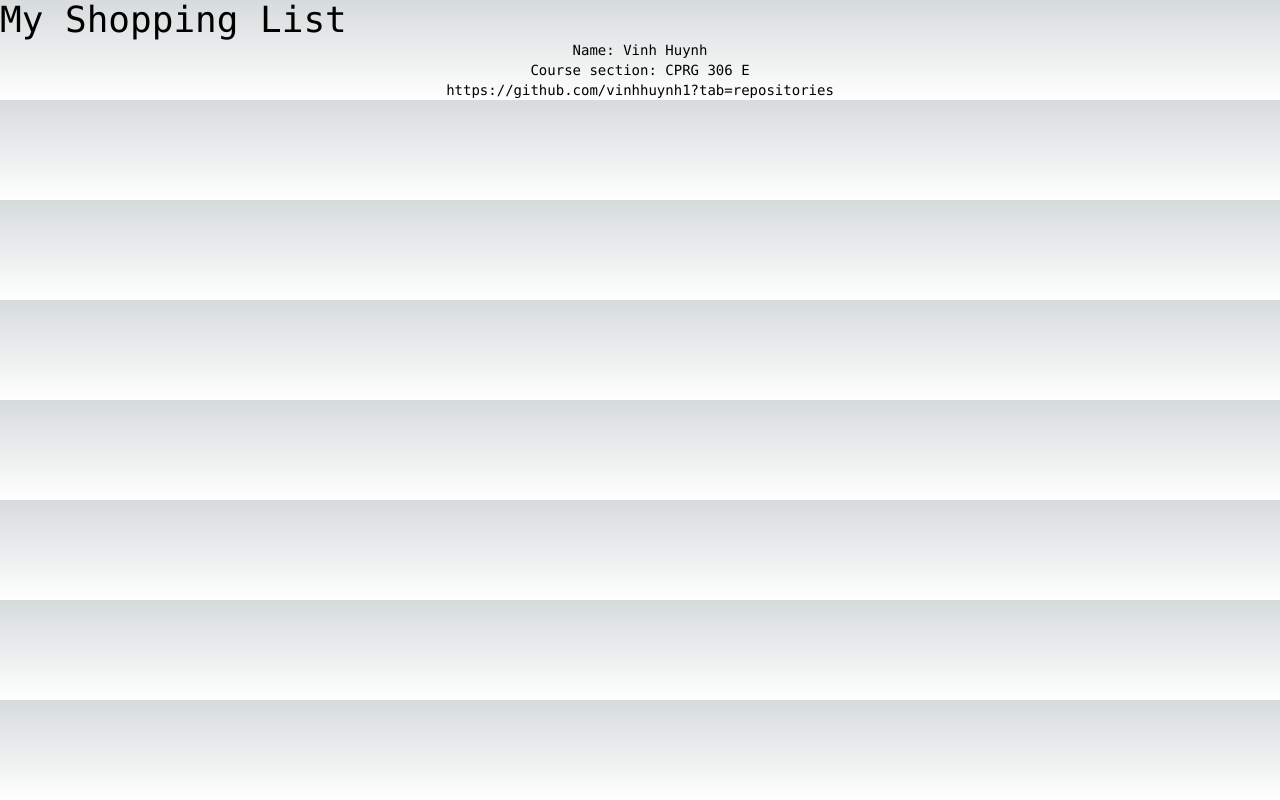
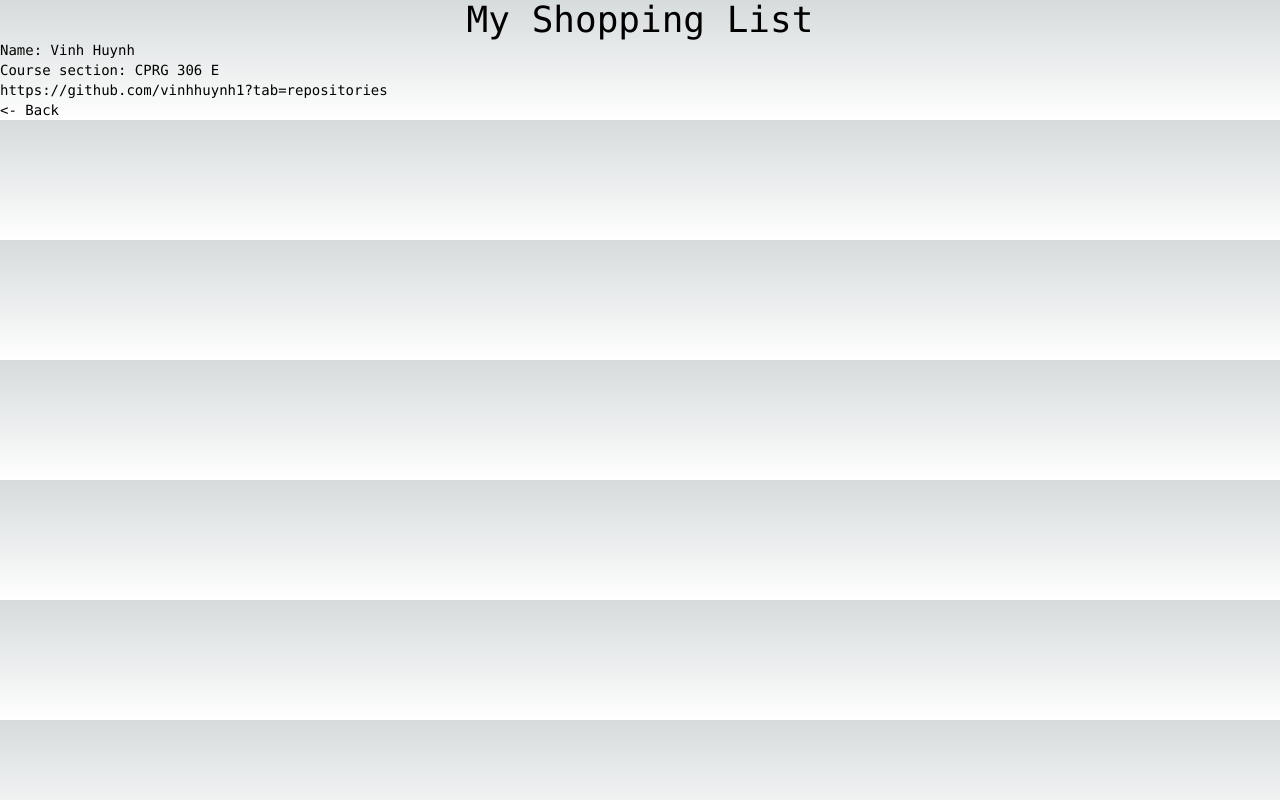
Before and after one commit to vinhhuynh1/cprg306-assignments, a Next.js app: page /week2 in a window 1280 px wide. Built offline with nearby package versions, Linux system fonts and the light colour scheme.

Commit message:
Add "Back" button on Week 2 page

```diff
--- a/app/week2/page.js
+++ b/app/week2/page.js
@@ -1,10 +1,12 @@
+import Link from "next/link"
 import StudentInfo from "../StudentInfo"
 
 export default function Week2() {
     return (
-        <main class="text-center font-mono text-sm">
-            <h1 class="text-4xl text-left">My Shopping List</h1>
+        <main class="text-left font-mono text-sm">
+            <h1 class="text-4xl text-center">My Shopping List</h1>
             <StudentInfo />
+            <Link class="hover:text-cyan-400 hover:underline" href="../">&lt;- Back</Link>
         </main>
     )
 }
```
